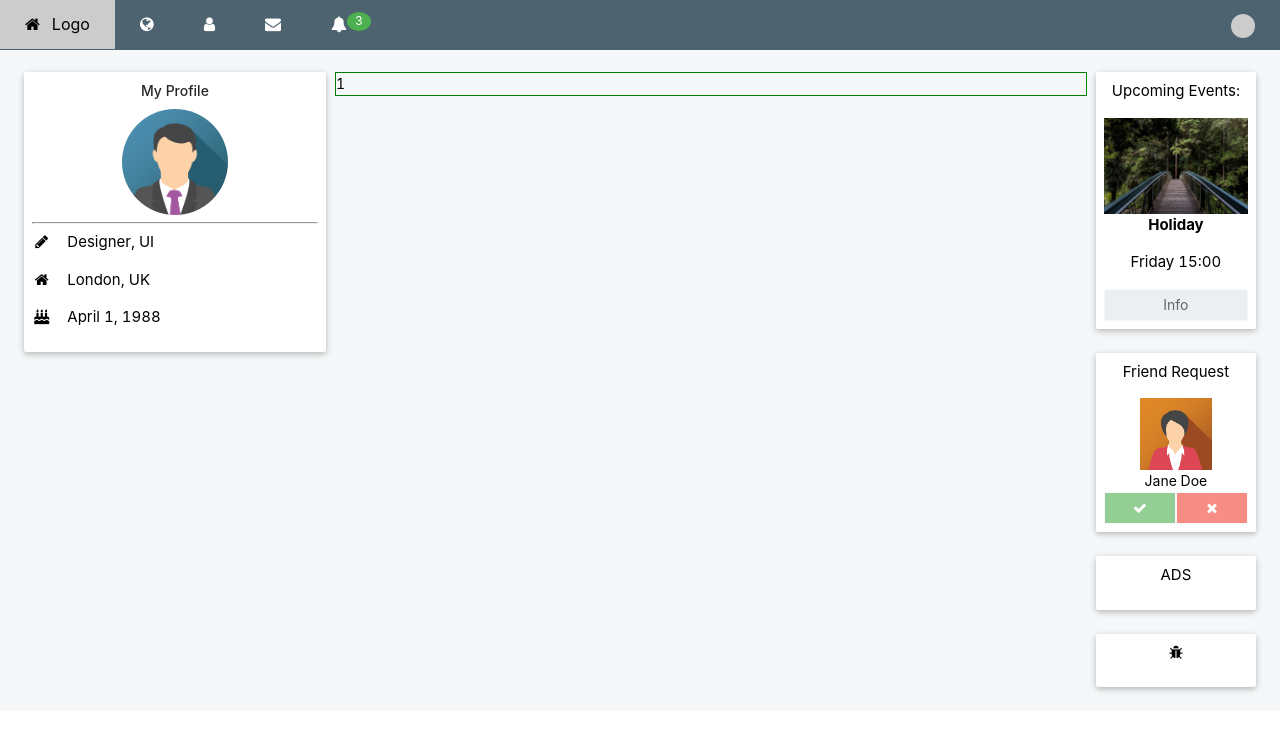
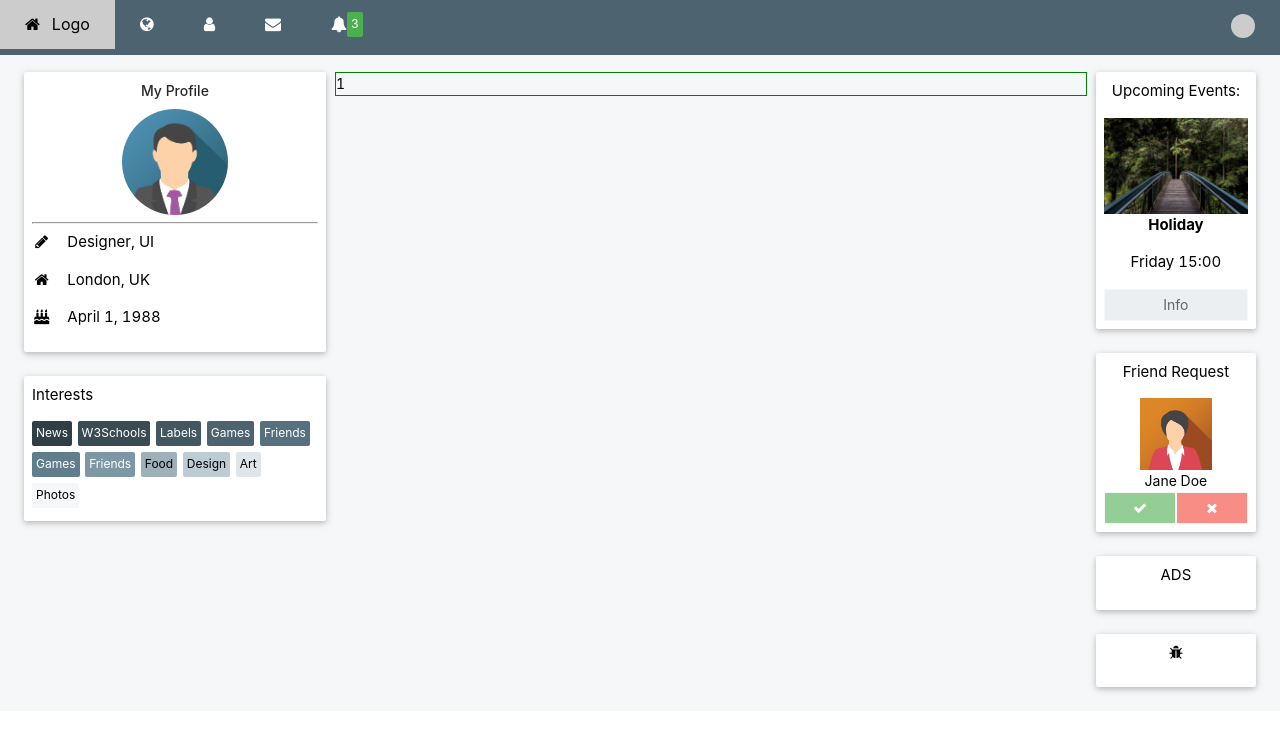
Before and after one commit to ravindrakumarkumawat/social-page, a React (Create React App) app: page / in a window 1280 px wide. Shown: the top 734 px of the page. Built offline with nearby package versions, Linux system fonts and the light colour scheme.

Commit message:
Interest is added

```diff
--- a/src/components/Home/index.js
+++ b/src/components/Home/index.js
@@ -8,6 +8,7 @@ import FriendRequest from '../FriendRequest'
 import './Home.css'
 import UpcomingEvents from '../UpcomingEvents'
 import Profile from '../Profile'
+import Interest from '../Interests'
 
 const Home = () => {
   return (
@@ -15,6 +16,8 @@ const Home = () => {
       <NormalRow classNames="justifyBetween">
         <NormalCol span={5}>
           <Profile />
+          <div className="gap-2"></div>
+          <Interest />
           <div className="gap-2"></div>
         </NormalCol>
         <NormalCol span={14}><div style={{border: "1px solid green"}}>1</div></NormalCol>
--- /dev/null
+++ b/src/components/Interests/index.js
@@ -0,0 +1,26 @@
+import React from 'react'
+import NormalCard from '../common/NormalCard'
+import NormalRow from '../common/NormalRow'
+
+const Interest = () => {
+  return (
+    <NormalCard>
+      <p>Interests</p>
+      <NormalRow classNames={"flexWrap"}>
+        <div className="tag-1 small">News</div>
+        <div className="tag-2 small">W3Schools</div>
+        <div className="tag-3 small">Labels</div>
+        <div className="tag-4 small">Games</div>
+        <div className="tag-5 small">Friends</div>
+        <div className="tag-6 small">Games</div>
+        <div className="tag-7 small">Friends</div>
+        <div className="tag-8 small">Food</div>
+        <div className="tag-9 small">Design</div>
+        <div className="tag-10 small">Art</div>
+        <div className="tag-11 small">Photos</div>
+      </NormalRow>
+    </NormalCard>
+  )
+}
+
+export default Interest
--- a/src/components/Layout/Home/Home.css
+++ b/src/components/Layout/Home/Home.css
@@ -10,4 +10,70 @@
 p {
   font-size: 15px;
   line-height: 1.5;
+  word-wrap: wrap;
 }
+
+.small {
+  font-size: 12px;
+
+  margin-right: .35rem;
+  margin-bottom: .35rem;
+
+  padding: .2rem .25rem;
+  border-radius: 2px;
+}
+
+.tag-1 {
+  color: rgb(255, 255, 255);
+  background-color: rgb(48, 62, 69);
+}
+
+.tag-2 {
+  color: rgb(255, 255, 255);
+  background-color: rgb(58, 75, 83);
+}
+
+.tag-3 {
+  color: rgb(255, 255, 255);
+  background-color: rgb(67, 87, 97)
+}
+
+.tag-4 {
+  color: rgb(255, 255, 255);
+  background-color: rgb(77, 99, 111);
+}
+
+.tag-5 {
+  color: rgb(255, 255, 255);
+  background-color: rgb(87, 112, 125);
+}
+
+.tag-6 {
+  color: rgb(255, 255, 255);
+  background-color: rgb(96, 125, 139);
+}
+
+.tag-7 {
+  color: rgb(255, 255, 255);
+  background-color: rgb(125, 151, 165);
+}
+
+.tag-8 {
+    color: rgb(0, 0, 0);
+    background-color: rgb(158, 177, 187);
+}
+
+.tag-9 {
+  color: rgb(0, 0, 0);
+  background-color: rgb(190, 203, 210);
+}
+
+.tag-10 {
+  color: rgb(0, 0, 0);
+  background-color: rgb(223, 229, 232);
+}
+
+.tag-11 {
+  color: rgb(0, 0, 0);
+  background-color: rgb(245, 247, 248);
+}
--- a/src/components/common/NormalRow/NormalRow.module.css
+++ b/src/components/common/NormalRow/NormalRow.module.css
@@ -14,6 +14,10 @@
 
 .justifyBetween {
   justify-content: space-between;
+}
+
+.flexWrap {
+  flex-wrap: wrap;
 }
 
 .mt {
```
